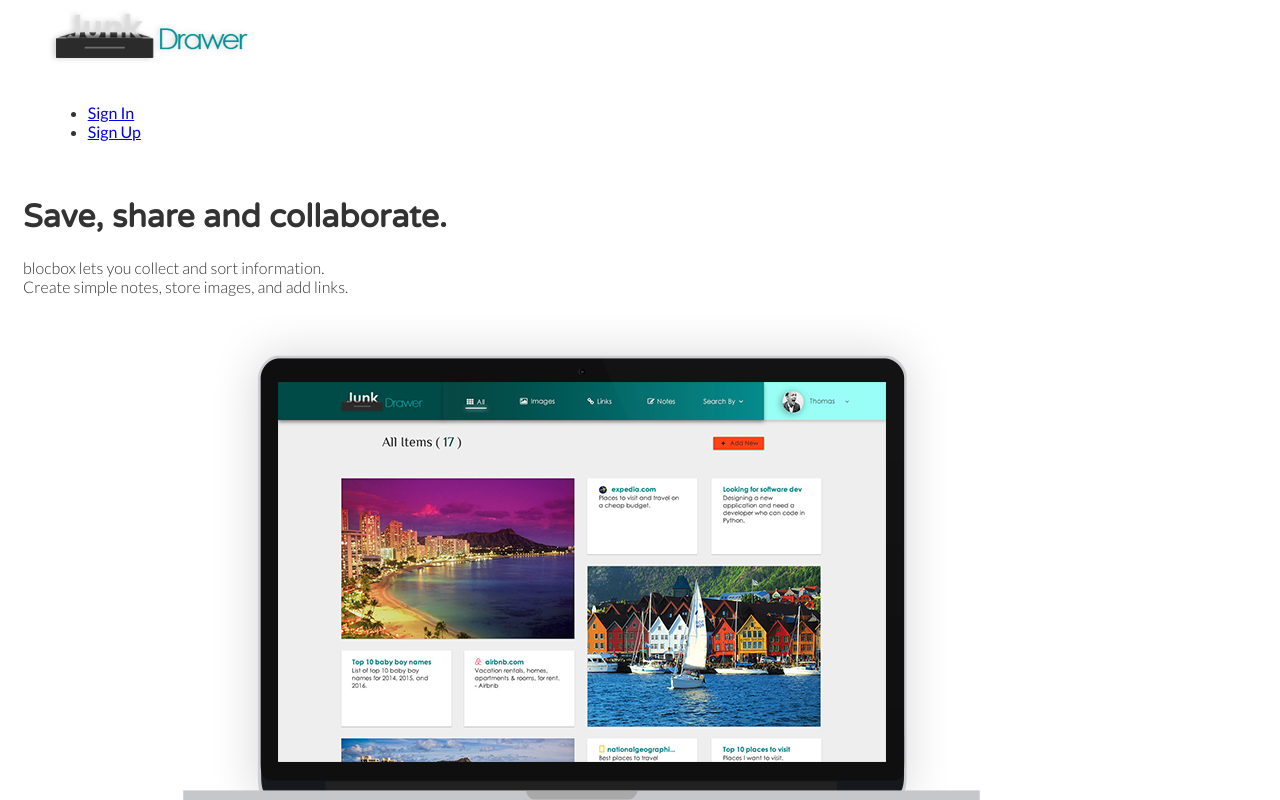
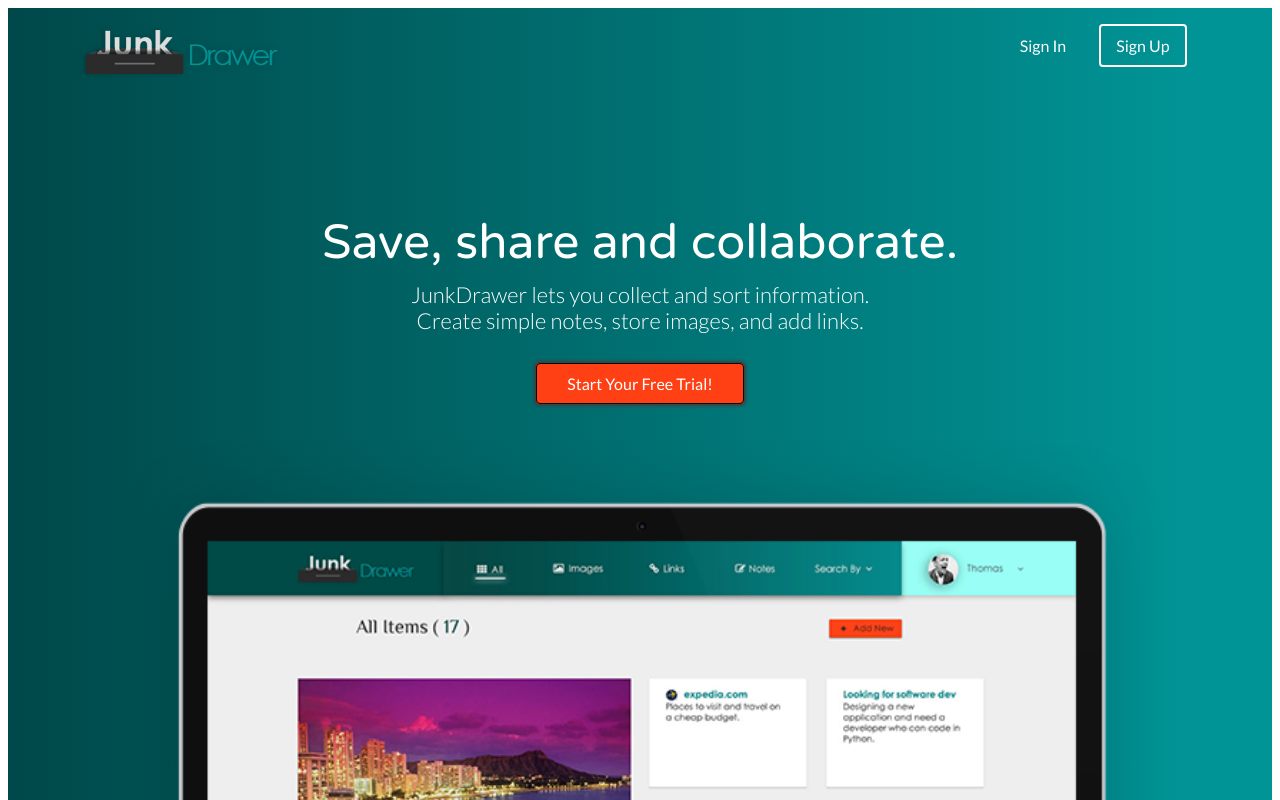
Before and after one commit to nicknoel251289/JunkDrawer, a plain HTML site: page index.html in a window 1280 px wide. Shown: the top 800 px of the page. Drawn offline with Linux system fonts and the light colour scheme.

Commit message:
Homepage media queries completed

```diff
--- a/CSS/style.css
+++ b/CSS/style.css
@@ -42,3 +42,137 @@
   min-height: 1px;
   margin:0 2% 20px;
 }
+
+@media (min-width: 768px) {
+   .container {
+     width: 750px;
+   }
+ }
+ @media (min-width: 992px) {
+   .container {
+     width: 970px;
+   }
+   .one-half {
+     width:46%;
+   }
+   .one-third {
+     width:29.33333%;
+   }
+   .one-fourth {
+     width:21%;
+   }
+ }
+ @media (min-width: 1200px) {
+   .container {
+     width: 1170px;
+   }
+ }
+
+ /* HEADER */
+ header {
+   color:#FFFFFF;
+   background: #34495E;
+   background-image: linear-gradient(-270deg, #004849 0%, #019496 94%);
+ }
+ header nav {
+   padding:1em 0;
+ }
+ header nav ul {
+   display:inline;
+   text-align: right;
+   float:right;
+   margin:0;
+ }
+ header nav ul > li {
+   list-style-type: none;
+   display: inline-block;
+   margin:0 15px;
+ }
+ header nav ul > li.btn-outline {
+   padding:10px 15px;
+   border:2px solid #FFFFFF;
+   border-radius: 4px;
+ }
+ header nav ul > li.btn-outline:hover {
+   background:#FFFFFF;
+ }
+ header nav ul > li > a {
+   color:#FFFFFF;
+   text-decoration: none;
+ }
+ header nav ul > li.btn-outline:hover > a {
+   color:#34495E;
+ }
+
+ header .hero {
+    text-align: center;
+    display:block;
+    position: relative;
+  }
+  header .hero h1 {
+    font-size:48px;
+    font-weight: normal;
+    margin:95px 0 0;
+  }
+  header .hero p {
+    font-size: 22px;
+    line-height: 26px;
+    font-weight: 100;
+    margin:10px 0 40px;
+  }
+  header .hero img {
+    display: block;
+    margin:3em auto 0;
+  }
+
+  /* BUTTONS */
+   .btn {
+     border-radius: 4px;
+     color:white;
+     font-weight: 400;
+     text-decoration: none;
+     padding:10px 30px;
+     background: #ff4014;
+     border: 1px solid black;
+     box-shadow: 0px 0px 3px 2px #3f3f3f;
+   }
+   /* iPhone 5 portrait */
+   @media (max-width: 320px) {
+     header .hero img {
+       width: 100%;
+     }
+     header .hero h1 {
+       font-size: 28px;
+     }
+     header .hero p{
+       font-size: 16px;
+     }
+   }
+   /* iPhone 6 portrait */
+   @media (max-width: 375px) {
+     header .hero img {
+       width: 100%;
+     }
+     header .hero h1 {
+       font-size: 30px;
+     }
+     header .hero p{
+       font-size: 18px;
+     }
+   }
+   /* iPad portrait */
+   @media (min-width: 768px) {
+     header .hero img {
+       width: 90%;
+       position: relative;
+       right: 10px;
+     }
+   }
+   /* iPad Pro portrait */
+   @media (min-width: 1024px) {
+     header .hero img {
+       width: 100%;
+       position: relative;
+       left: 1px;
+     }
+   }
--- a/index.html
+++ b/index.html
@@ -31,7 +31,7 @@
      </nav>
      <div class="container hero">
        <h1>Save, share and collaborate.</h1>
-       <p>blocbox lets you collect and sort information.<br/>Create simple notes, store images, and add links.</p>
+       <p>JunkDrawer lets you collect and sort information.<br/>Create simple notes, store images, and add links.</p>
        <a href="signup.html" class="btn">Start Your Free Trial!</a>
        <img src="images/JunkDrawer-PC.png" alt="JunkDrawr-PC" />
      </div>
```
